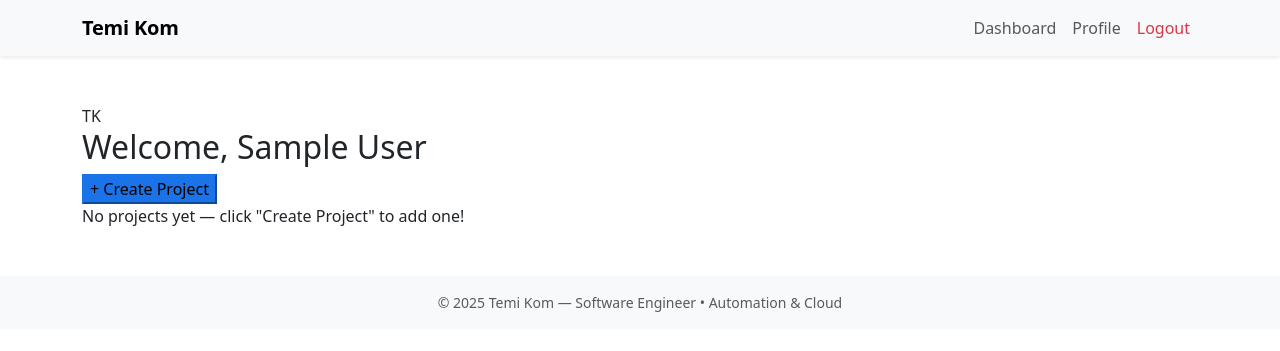
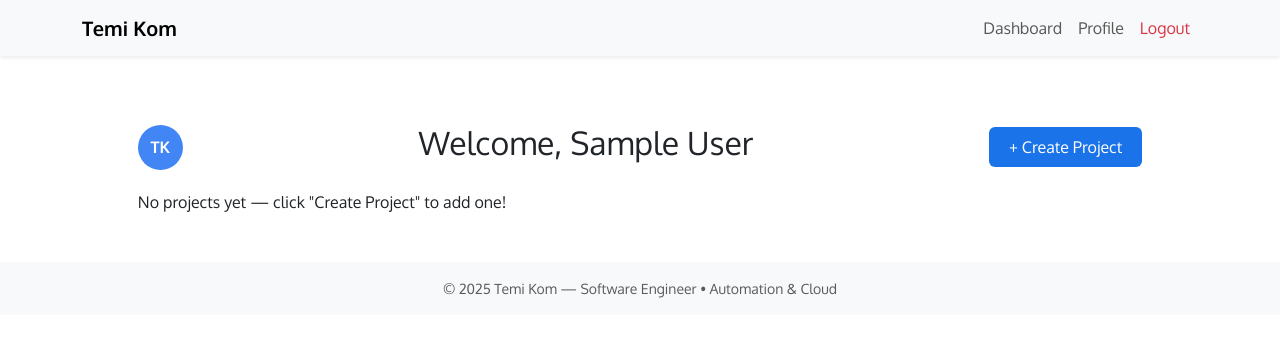
Before and after one commit to temikom/auth-profile-app, a Flask app: page /dashboard in a window 1280 px wide. Shown: the top 351 px of the page. Run offline with Flask 3, Linux system fonts and the light colour scheme; the visitor is signed in with stand-in values (Sample User, id 1); data that the repository does not hold is empty.

Commit message:
Refactor CSS for improved styling and layout

```diff
--- a/static/css/styles.css
+++ b/static/css/styles.css
@@ -1,59 +1,62 @@
-/* Global / theme */
-:root{
-  --accent: #1A73E8;
-  --muted: #6b7280;
-  --card-radius: 10px;
-  --shadow: 0 6px 18px rgba(15,23,42,0.06);
-  --avatar-bg: linear-gradient(135deg,#e8f0fe,#dbeafe);
+@import url('https://fonts.googleapis.com/css2?family=Oxygen:wght@400;700&display=swap');
+
+body {
+    font-family: 'Oxygen', sans-serif;
+    background: #f5f7fb;
+    margin: 0;
 }
 
-body {
-  font-family: system-ui, -apple-system, "Segoe UI", Roboto, "Helvetica Neue", Arial;
-  background: #ffffff;
-  color: #0f172a;
+.dashboard-container {
+    width: 90%;
+    margin: auto;
 }
 
-/* Navbar / header */
-.navbar-brand { font-weight: 700; letter-spacing: -0.2px; }
-
-/* Buttons */
-.btn-primary {
-  background-color: var(--accent);
-  border-color: var(--accent);
-}
-.btn-outline-primary {
-  color: var(--accent);
-  border-color: rgba(26,115,232,0.18);
+.dashboard-header {
+    display: flex;
+    justify-content: space-between;
+    align-items: center;
+    padding: 20px 0;
 }
 
-/* Cards */
-.card {
-  border-radius: var(--card-radius);
-  box-shadow: var(--shadow);
-  border: 0;
+.avatar {
+    width: 45px;
+    height: 45px;
+    border-radius: 50%;
+    background: #4285F4;
+    display: flex;
+    align-items: center;
+    justify-content: center;
+    color: white;
+    font-weight: bold;
 }
 
-/* Avatar initials (rounded-square) */
-.avatar-initials {
-  width:56px;
-  height:56px;
-  display:inline-flex;
-  align-items:center;
-  justify-content:center;
-  font-weight:700;
-  color: #0f172a;
-  border-radius:12px;
-  background: var(--avatar-bg);
-  box-shadow: 0 4px 12px rgba(26,115,232,0.08);
-  font-size:18px;
+.btn-primary {
+    background: #1a73e8;
+    color: white;
+    padding: 8px 20px;
+    border: none;
+    border-radius: 6px;
 }
 
-/* Small tweaks */
-.small.text-muted { color: #6b7280; }
-.form-control { border-radius: 8px; }
-.form-select { border-radius: 8px; }
+.project-card {
+    background: white;
+    padding: 15px;
+    border-radius: 10px;
+    margin-bottom: 12px;
+}
 
-/* Responsive helpers */
-@media (max-width: 991px) {
-  .avatar-initials { width:48px;height:48px;font-size:16px;border-radius:10px; }
+.project-actions {
+    display: flex;
+    gap: 10px;
 }
+
+.btn-small {
+    background: #eee;
+    padding: 5px 10px;
+    border-radius: 5px;
+}
+
+.btn-danger {
+    background: #ea4335;
+    color: white;
+}
```
